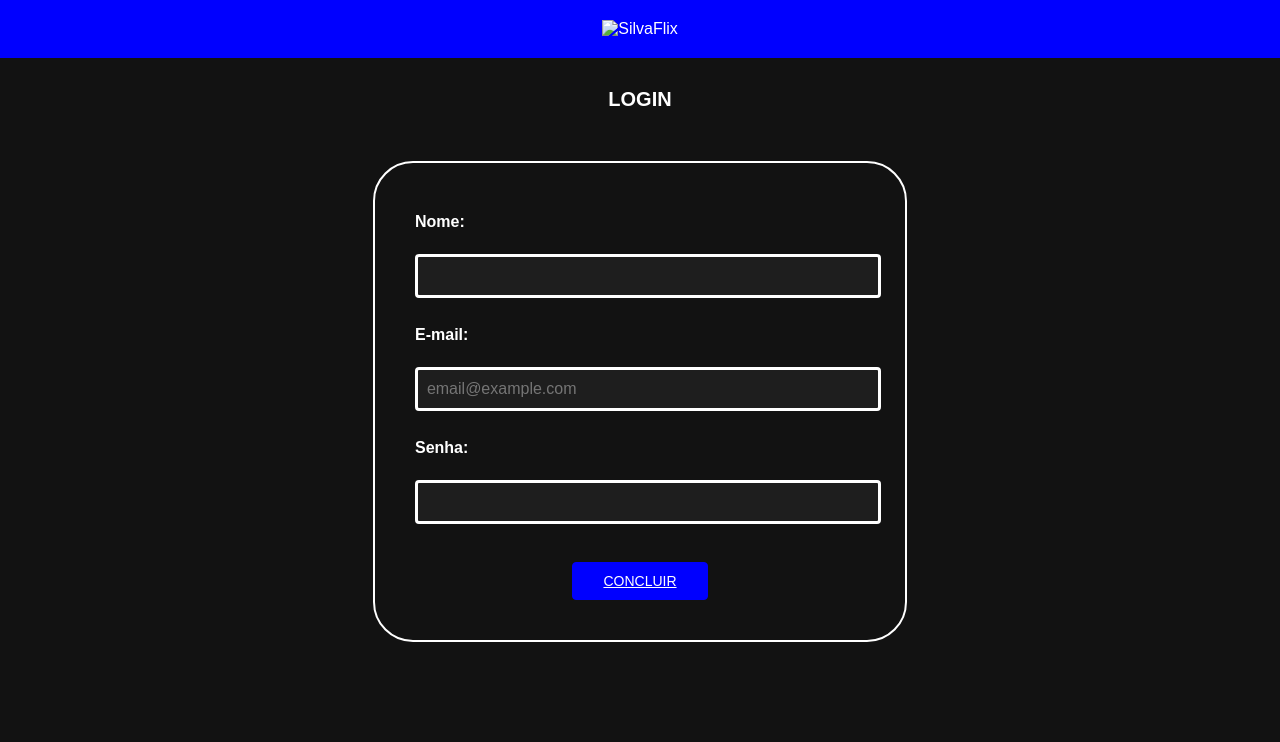
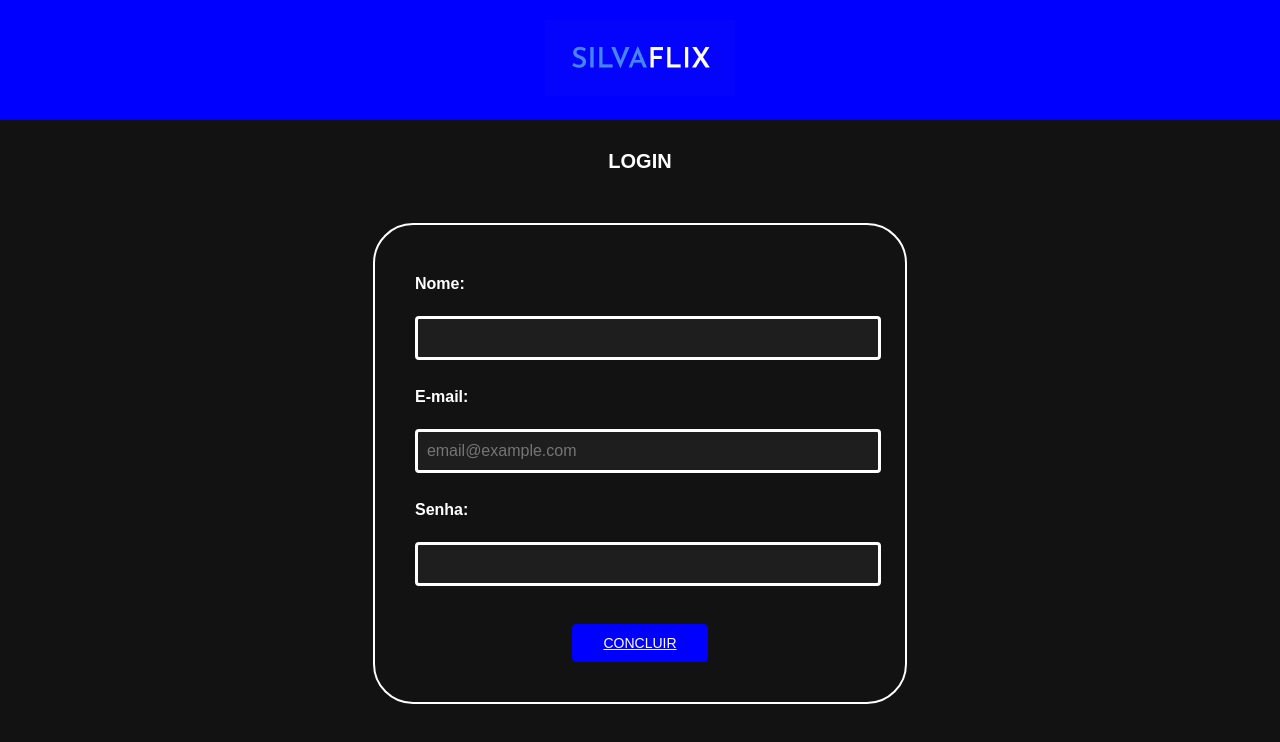
Before and after one commit to Gabzz25/SilvaFlix, a plain HTML site: page login.html in a window 1280 px wide. Drawn offline with Linux system fonts and the light colour scheme; the site is published under a folder, as on GitHub Pages, so addresses that start at the root find nothing.

Commit message:
Fix image source path in login.html

```diff
--- a/login.html
+++ b/login.html
@@ -7,7 +7,7 @@
     <title>Login- SilvaFlix</title>
 </head>
 <body>
-    <header><img src="/img/SilvaFlix.png" alt="SilvaFlix"></header>
+    <header><img src="img/SilvaFlix.png" alt="SilvaFlix"></header>
     <h1 id="titulo">LOGIN</h1>
     <div id="caixa">
         <label for="Nome">Nome:</label><br>
```
